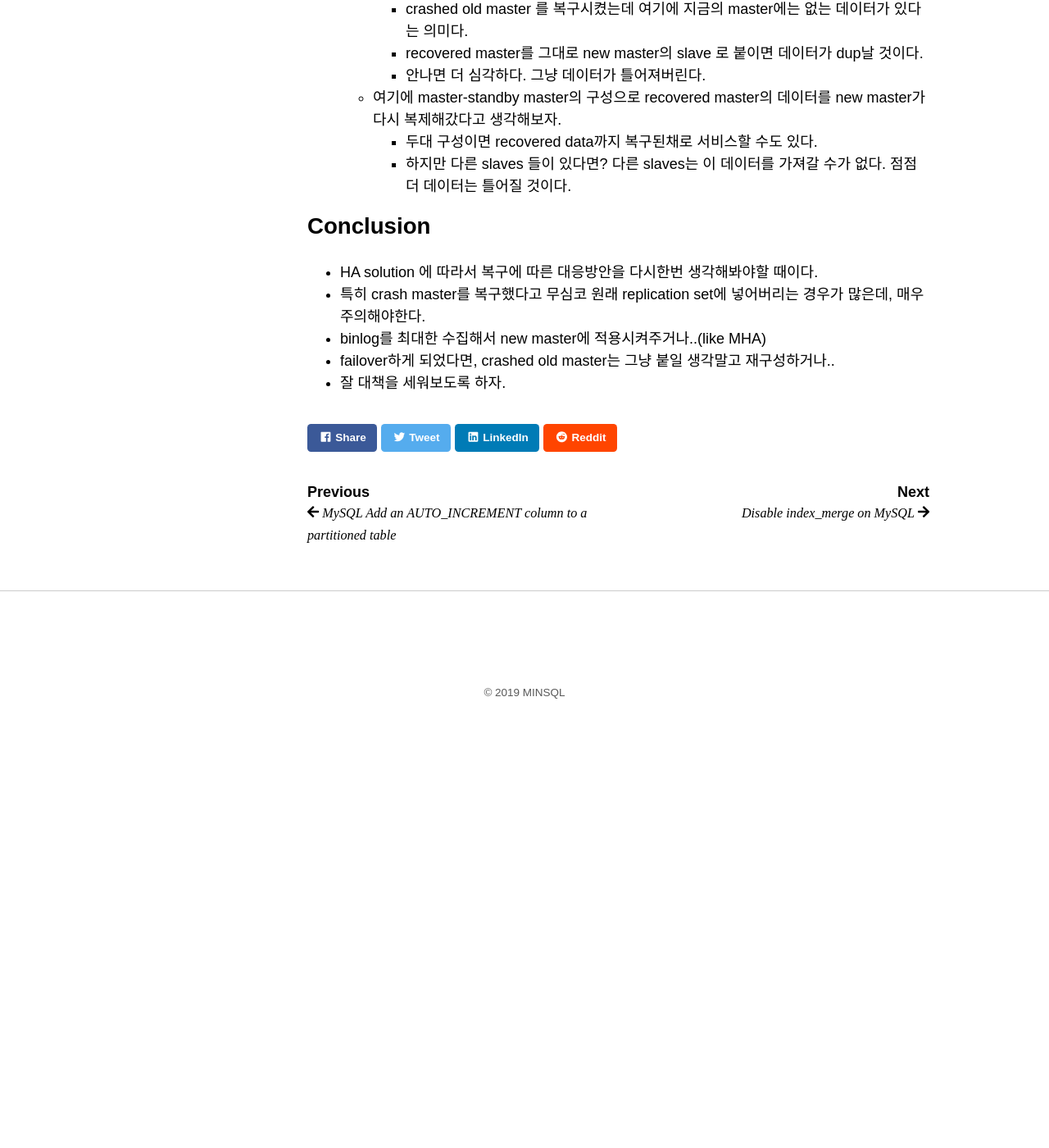
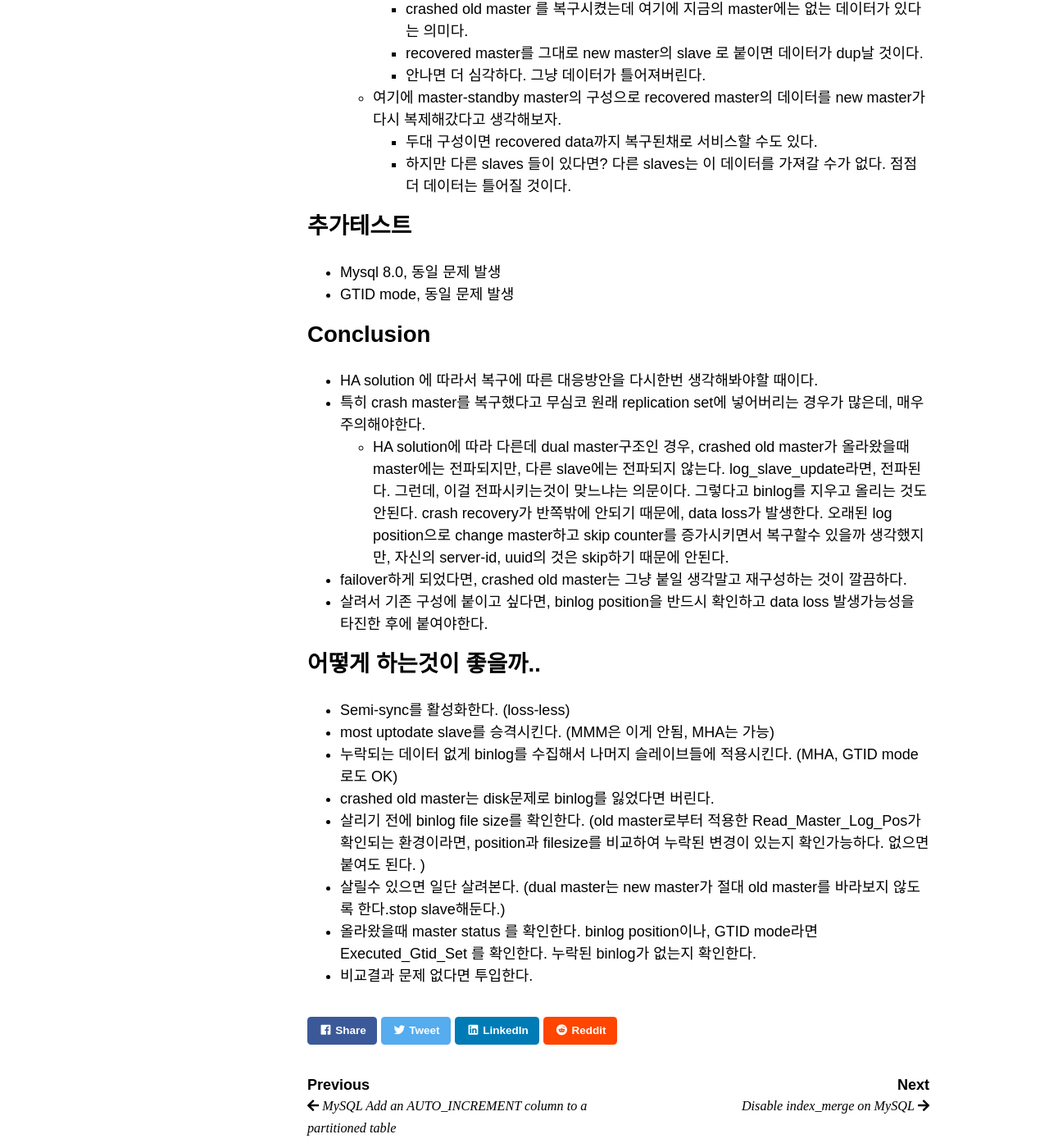
Before and after one commit to minsql/minsql.github.io, a Jekyll site: the page built from _posts/blog/2018-09-07-crash-recovery-and-data-integrity-on-mysql.md, in a window 1280 px wide and 1400 px high, scrolled down 11888 px. Shown: the whole window at 82% size. Built offline with Jekyll 4.4.1, drawn with Linux system fonts in a browser that asks for light colours; nearby versions of some CDN libraries; some web fonts are replaced; comment, search, counter and statistics services are not loaded; before the commit the page ends 12815 px from its top, so only the background shows below that.

Commit message:
Update 2018-09-07-crash-recovery-and-data-integrity-on-mysql.md
update

```diff
--- a/_posts/blog/2018-09-07-crash-recovery-and-data-integrity-on-mysql.md
+++ b/_posts/blog/2018-09-07-crash-recovery-and-data-integrity-on-mysql.md
@@ -409,11 +409,24 @@ ALERT: failed to execute MySQL query: `INSERT INTO sbtest1 (id, k, c, pad) VALUE
     - 두대 구성이면 recovered data까지 복구된채로 서비스할 수도 있다.
     - 하지만 다른 slaves 들이 있다면? 다른 slaves는 이 데이터를 가져갈 수가 없다. 점점 더 데이터는 틀어질 것이다.
 
+## 추가테스트
+- Mysql 8.0, 동일 문제 발생
+- GTID mode, 동일 문제 발생
 
 
 ## Conclusion
 - HA solution 에 따라서 복구에 따른 대응방안을 다시한번 생각해봐야할 때이다.
 - 특히 crash master를 복구했다고 무심코 원래 replication set에 넣어버리는 경우가 많은데, 매우 주의해야한다.
-- binlog를 최대한 수집해서 new master에 적용시켜주거나..(like MHA)
-- failover하게 되었다면, crashed old master는 그냥 붙일 생각말고 재구성하거나..
-- 잘 대책을 세워보도록 하자.
+  - HA solution에 따라 다른데 dual master구조인 경우, crashed old master가 올라왔을때 master에는 전파되지만, 다른 slave에는 전파되지 않는다. log_slave_update라면, 전파된다. 그런데, 이걸 전파시키는것이 맞느냐는 의문이다. 그렇다고 binlog를 지우고 올리는 것도 안된다. crash recovery가 반쪽밖에 안되기 때문에, data loss가 발생한다. 오래된 log position으로 change master하고 skip counter를 증가시키면서 복구할수 있을까 생각했지만, 자신의 server-id, uuid의 것은 skip하기 때문에 안된다.
+- failover하게 되었다면, crashed old master는 그냥 붙일 생각말고 재구성하는 것이 깔끔하다.
+- 살려서 기존 구성에 붙이고 싶다면, binlog position을 반드시 확인하고 data loss 발생가능성을 타진한 후에 붙여야한다.
+
+## 어떻게 하는것이 좋을까..
+- Semi-sync를 활성화한다. (loss-less)
+- most uptodate slave를 승격시킨다. (MMM은 이게 안됨, MHA는 가능)
+- 누락되는 데이터 없게 binlog를 수집해서 나머지 슬레이브들에 적용시킨다. (MHA, GTID mode로도 OK)
+- crashed old master는 disk문제로 binlog를 잃었다면 버린다.
+- 살리기 전에 binlog file size를 확인한다. (old master로부터 적용한 Read_Master_Log_Pos가 확인되는 환경이라면, position과 filesize를 비교하여 누락된 변경이 있는지 확인가능하다. 없으면 붙여도 된다. )
+- 살릴수 있으면 일단 살려본다. (dual master는 new master가 절대 old master를 바라보지 않도록 한다.stop slave해둔다.)
+- 올라왔을때 master status 를 확인한다. binlog position이나, GTID mode라면 Executed_Gtid_Set 를 확인한다. 누락된 binlog가 없는지 확인한다.
+- 비교결과 문제 없다면 투입한다.
```
